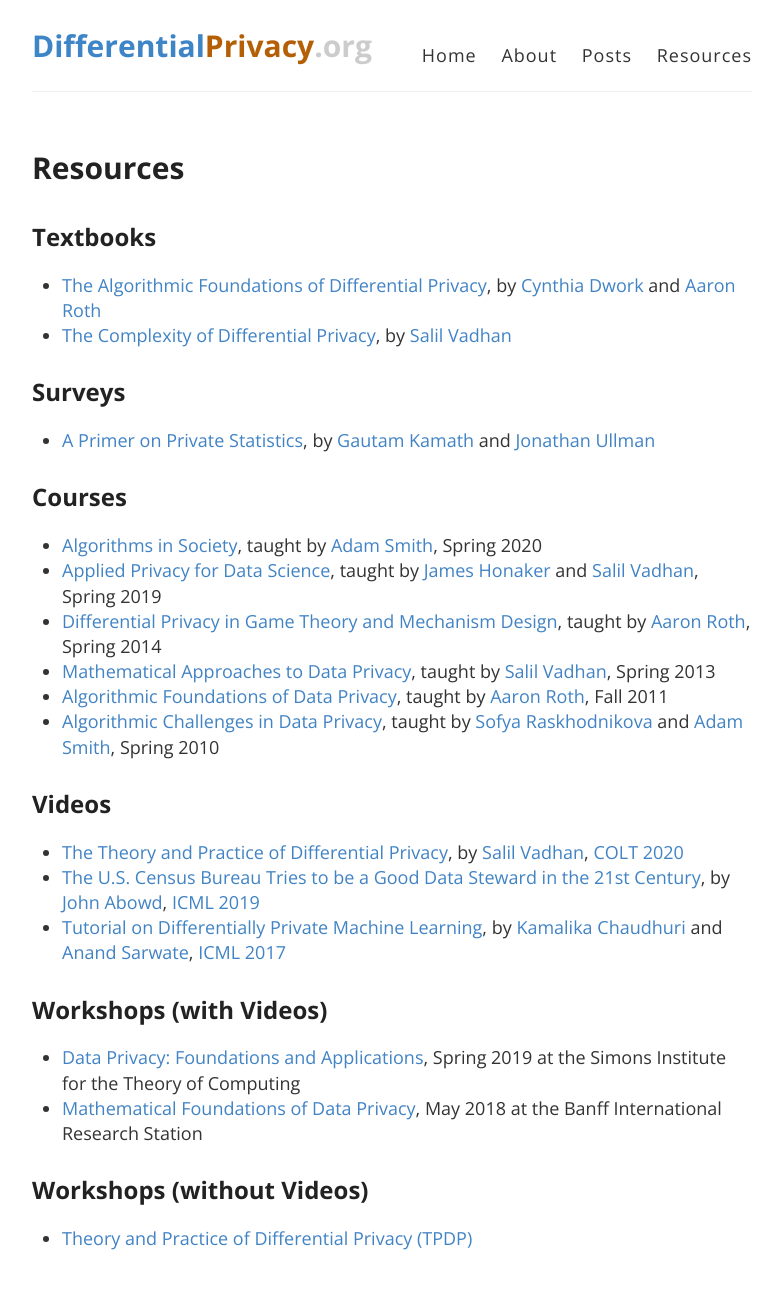
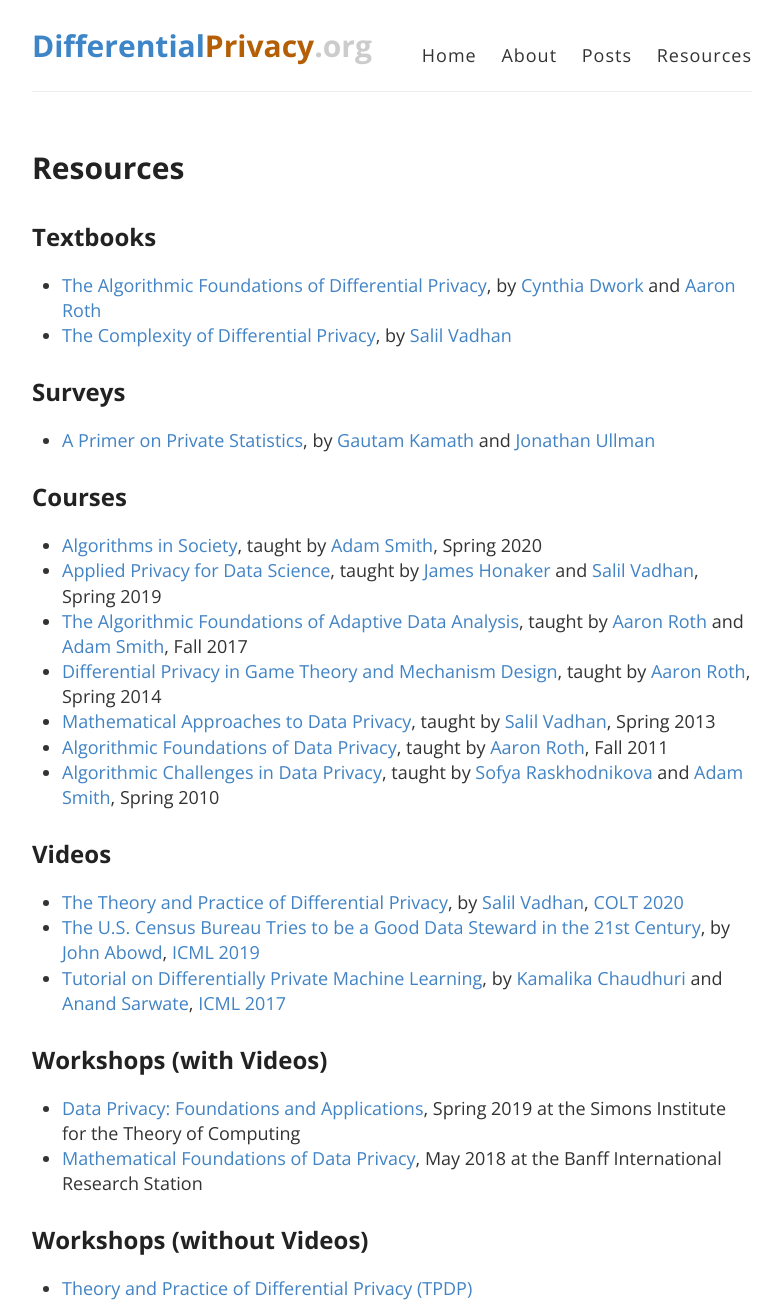
Before and after one commit to differentialprivacy/differentialprivacy, a Jekyll site: the page built from resources.md, in a window 1280 px wide. Shown: the whole page, without its empty margins (248-1029 px from the left). Built offline with Jekyll 4.4.1, drawn with Linux system fonts in a browser that asks for light colours; before the commit the page ends 1266 px from its top, so only the background shows below that.

Commit message:
add ada course

```diff
--- a/resources.md
+++ b/resources.md
@@ -14,6 +14,7 @@ permalink: /resources/
 ## Courses
 * [Algorithms in Society](https://docs.google.com/document/d/1MO9DSbJMMnJxgml3uwYRgw2LaXPzUaDGyDM1CU6Z-Tk/), taught by [Adam Smith](https://cs-people.bu.edu/ads22/), Spring 2020
 * [Applied Privacy for Data Science](http://people.seas.harvard.edu/~salil/cs208/), taught by [James Honaker](https://hona.kr/) and [Salil Vadhan](https://salil.seas.harvard.edu/), Spring 2019
+* [The Algorithmic Foundations of Adaptive Data Analysis](https://adaptivedataanalysis.com/), taught by [Aaron Roth](https://www.cis.upenn.edu/~aaroth/) and [Adam Smith](https://cs-people.bu.edu/ads22/), Fall 2017
 * [Differential Privacy in Game Theory and Mechanism Design](https://www.cis.upenn.edu/~aaroth/courses/gametheoryprivacyS14.html), taught by [Aaron Roth](https://www.cis.upenn.edu/~aaroth/), Spring 2014
 * [Mathematical Approaches to Data Privacy](http://people.seas.harvard.edu/~salil/diffprivcourse/spring13/), taught by [Salil Vadhan](https://salil.seas.harvard.edu/), Spring 2013
 * [Algorithmic Foundations of Data Privacy](https://www.cis.upenn.edu/~aaroth/courses/privacyF11.html), taught by [Aaron Roth](https://www.cis.upenn.edu/~aaroth/), Fall 2011
```
